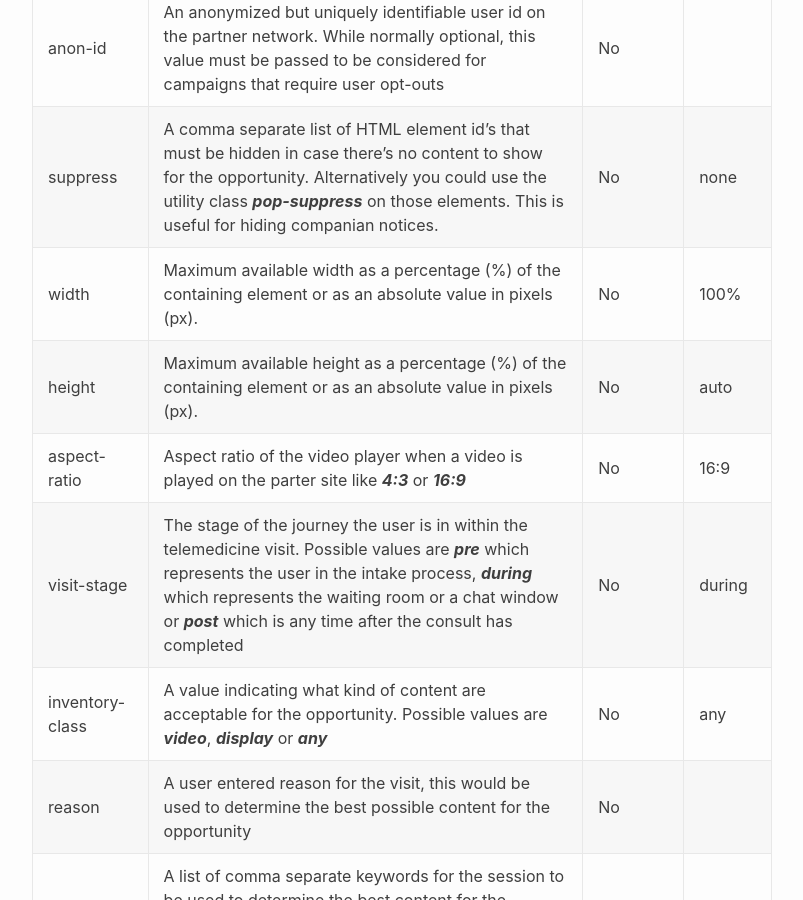
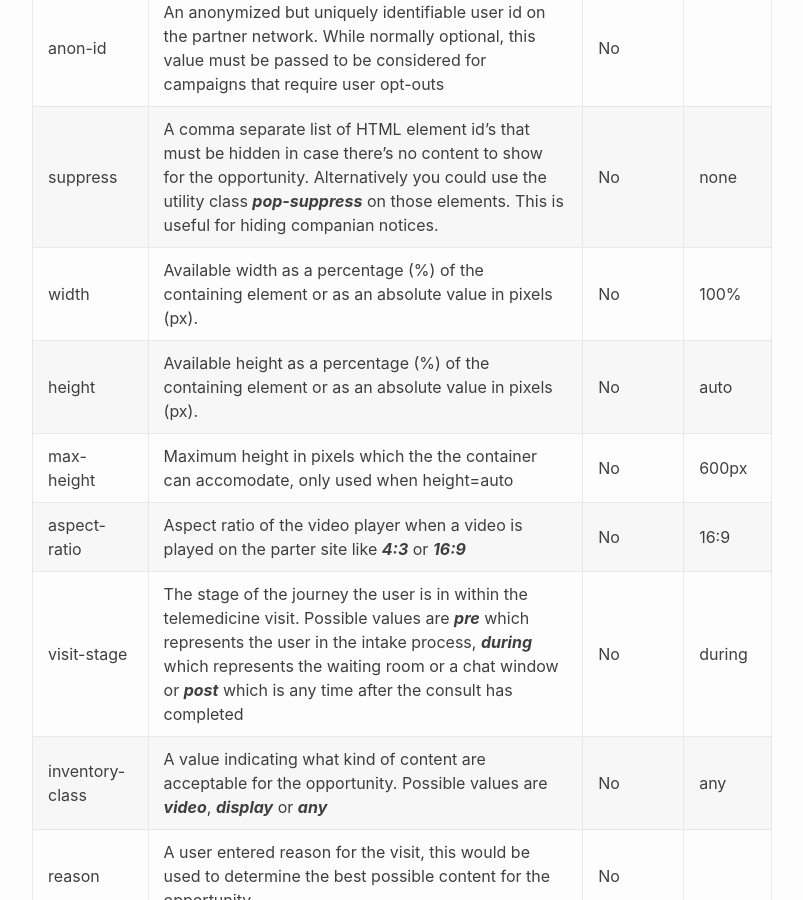
Before and after one commit to PopulusMedia/docs, a Jekyll site: the page docs/index.html, which Jekyll copies as it is, in a window 1280 px wide and 900 px high, scrolled down 688 px. Shown: the whole window, without its empty margins (238-1041 px from the left). Built offline with Jekyll 4.4.1, drawn with Linux system fonts in a browser that asks for light colours.

Commit message:
SG: Add max-height and a new readme file
With update instructions for MACOS

```diff
--- a/docs/feed.xml
+++ b/docs/feed.xml
@@ -1,4 +1,4 @@
-<?xml version="1.0" encoding="utf-8"?><feed xmlns="http://www.w3.org/2005/Atom" ><generator uri="https://jekyllrb.com/" version="4.1.1">Jekyll</generator><link href="/docs/feed.xml" rel="self" type="application/atom+xml" /><link href="/docs/" rel="alternate" type="text/html" /><updated>2022-04-27T22:11:05-04:00</updated><id>/docs/feed.xml</id><title type="html">Populus Media - Integration Guide</title><subtitle>Populus Media - Integration Guide for Telehealth Media Partners  </subtitle><entry><title type="html">Welcome to Jekyll!</title><link href="/docs/jekyll/update/2020/10/14/welcome-to-jekyll.html" rel="alternate" type="text/html" title="Welcome to Jekyll!" /><published>2020-10-14T13:33:46-04:00</published><updated>2020-10-14T13:33:46-04:00</updated><id>/docs/jekyll/update/2020/10/14/welcome-to-jekyll</id><content type="html" xml:base="/docs/jekyll/update/2020/10/14/welcome-to-jekyll.html"><![CDATA[<p>You’ll find this post in your <code class="language-plaintext highlighter-rouge">_posts</code> directory. Go ahead and edit it and re-build the site to see your changes. You can rebuild the site in many different ways, but the most common way is to run <code class="language-plaintext highlighter-rouge">jekyll serve</code>, which launches a web server and auto-regenerates your site when a file is updated.</p>
+<?xml version="1.0" encoding="utf-8"?><feed xmlns="http://www.w3.org/2005/Atom" ><generator uri="https://jekyllrb.com/" version="4.1.1">Jekyll</generator><link href="/docs/feed.xml" rel="self" type="application/atom+xml" /><link href="/docs/" rel="alternate" type="text/html" /><updated>2022-04-27T22:23:31-04:00</updated><id>/docs/feed.xml</id><title type="html">Populus Media - Integration Guide</title><subtitle>Populus Media - Integration Guide for Telehealth Media Partners  </subtitle><entry><title type="html">Welcome to Jekyll!</title><link href="/docs/jekyll/update/2020/10/14/welcome-to-jekyll.html" rel="alternate" type="text/html" title="Welcome to Jekyll!" /><published>2020-10-14T13:33:46-04:00</published><updated>2020-10-14T13:33:46-04:00</updated><id>/docs/jekyll/update/2020/10/14/welcome-to-jekyll</id><content type="html" xml:base="/docs/jekyll/update/2020/10/14/welcome-to-jekyll.html"><![CDATA[<p>You’ll find this post in your <code class="language-plaintext highlighter-rouge">_posts</code> directory. Go ahead and edit it and re-build the site to see your changes. You can rebuild the site in many different ways, but the most common way is to run <code class="language-plaintext highlighter-rouge">jekyll serve</code>, which launches a web server and auto-regenerates your site when a file is updated.</p>
 
 <p>Jekyll requires blog post files to be named according to the following format:</p>
 
--- a/docs/index.html
+++ b/docs/index.html
@@ -92,15 +92,21 @@
     </tr>
     <tr>
       <td>width</td>
-      <td>Maximum available width as a percentage (%) of the containing element or as an absolute value in pixels (px).</td>
+      <td>Available width as a percentage (%) of the containing element or as an absolute value in pixels (px).</td>
       <td>No</td>
       <td>100%</td>
     </tr>
     <tr>
       <td>height</td>
-      <td>Maximum available height as a percentage (%) of the containing element or as an absolute value in pixels (px).</td>
+      <td>Available height as a percentage (%) of the containing element or as an absolute value in pixels (px).</td>
       <td>No</td>
       <td>auto</td>
+    </tr>
+    <tr>
+      <td>max-height</td>
+      <td>Maximum height in pixels which the the container can accomodate, only used when height=auto</td>
+      <td>No</td>
+      <td>600px</td>
     </tr>
     <tr>
       <td>aspect-ratio</td>
--- a/docs/javascript.html
+++ b/docs/javascript.html
@@ -127,7 +127,7 @@ else {
       <td>A campaign has been selected; this does not eliminate the possibility of an <em>noAds</em> event from firing later in the lifecycle</td>
     </tr>
     <tr>
-      <td>noads</td>
+      <td>noAds</td>
       <td>No matching ad was found</td>
     </tr>
     <tr>
--- a/dynamic.markdown
+++ b/dynamic.markdown
@@ -84,7 +84,7 @@ Plaese note that all events other than error* are in the order in which they occ
 | Event Name | Description |
 |------------|-------------|
 | init | A campaign has been selected; this does not eliminate the possibility of an *noAds* event from firing later in the lifecycle|
-| noads | No matching ad was found |
+| noAds | No matching ad was found |
 | rendered | Fired when an ad has rendered. A new property called *creativeType* which has a value of either _banner_ or _video_ is added to the ***ad-object*** |
 | viewed     | Occurs when the video has been played for the minimum duration stipulated by either IAB or the brand |
 | done       | When a video ad has finished playing |
--- a/index.markdown
+++ b/index.markdown
@@ -21,8 +21,9 @@ To see how attributes can be passed, please check out the sections on [HTML](htm
 | visit-id | A unique session identifier associated with the visit used to tie back partner data with Populus data | Yes | |
 | anon-id | An anonymized but uniquely identifiable user id on the partner network. While normally optional, this value must be passed to be considered for campaigns that require user opt-outs | No
 | suppress | A comma separate list of HTML element id's that must be hidden in case there's no content to show for the opportunity.  Alternatively you could use the utility class ***pop-suppress*** on those elements.  This is useful for hiding companian notices. | No | none |
-| width | Maximum available width as a percentage (%) of the containing element or as an absolute value in pixels (px). | No | 100% |
-| height | Maximum available height as a percentage (%) of the containing element or as an absolute value in pixels (px). | No | auto |
+| width | Available width as a percentage (%) of the containing element or as an absolute value in pixels (px). | No | 100% |
+| height | Available height as a percentage (%) of the containing element or as an absolute value in pixels (px). | No | auto |
+| max-height | Maximum height in pixels which the the container can accomodate, only used when height=auto | No | 600px |
 | aspect-ratio | Aspect ratio of the video player when a video is played on the parter site like ***4:3*** or ***16:9*** | No | 16:9 |
 | visit-stage | The stage of the journey the user is in within the telemedicine visit. Possible values are ***pre*** which represents the user in the intake process, ***during*** which represents the waiting room or a chat window or ***post***  which is any time after the consult has completed | No | during
 | inventory-class | A value indicating what kind of content are acceptable for the opportunity. Possible values are ***video***, ***display*** or ***any*** | No | any
```
Also changed, not shown: docs/README.md (+13 -0 lines), README.md.
